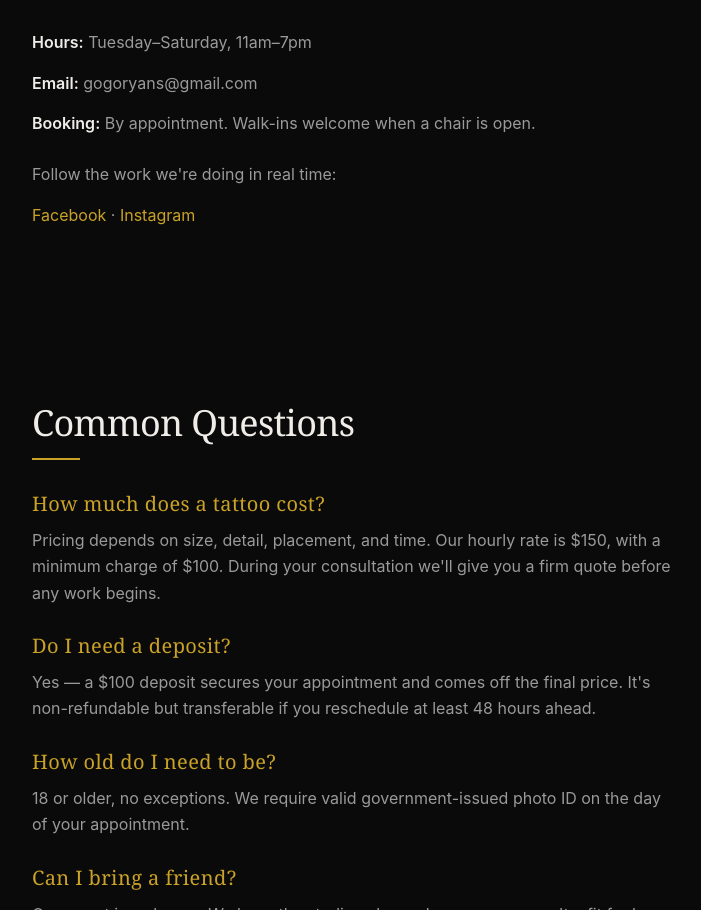
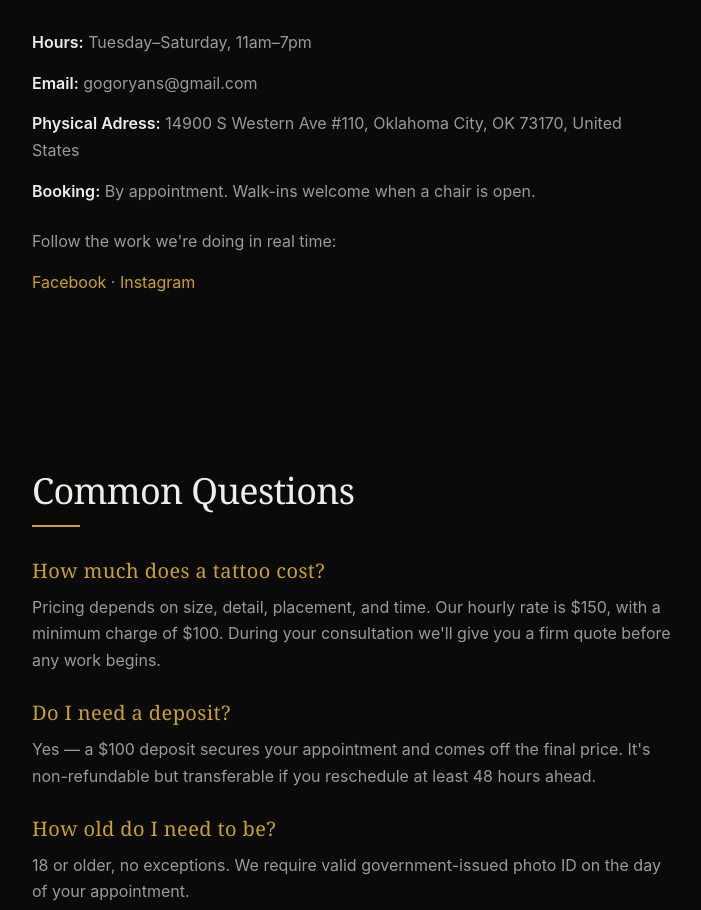
Before and after one commit to gogoryans82-bit/tatoo-paller-, a plain HTML site: page frontend/about.html in a window 1280 px wide. Shown: the part 3295-4205 px from the top of the page, without its empty margins (8-709 px from the left). Drawn offline with Linux system fonts and the light colour scheme.

Commit message:
Add physical address to studio info section

```diff
--- a/frontend/about.html
+++ b/frontend/about.html
@@ -138,6 +138,7 @@
       <h2>Studio Info</h2>
       <p><strong>Hours:</strong> Tuesday–Saturday, 11am–7pm</p>
       <p><strong>Email:</strong> gogoryans@gmail.com</p>
+      <p><strong>Physical Adress:</strong> 14900 S Western Ave #110, Oklahoma City, OK 73170, United States</p>
       <p><strong>Booking:</strong> By appointment. Walk-ins welcome when a chair is open.</p>
       <p style="margin-top: 1.5rem;">
         Follow the work we're doing in real time:
```
